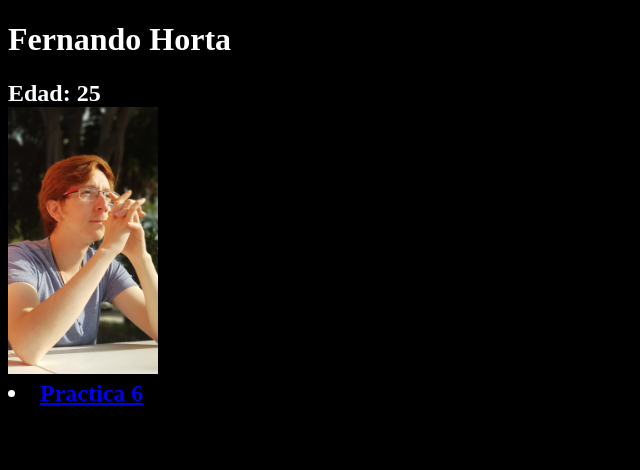
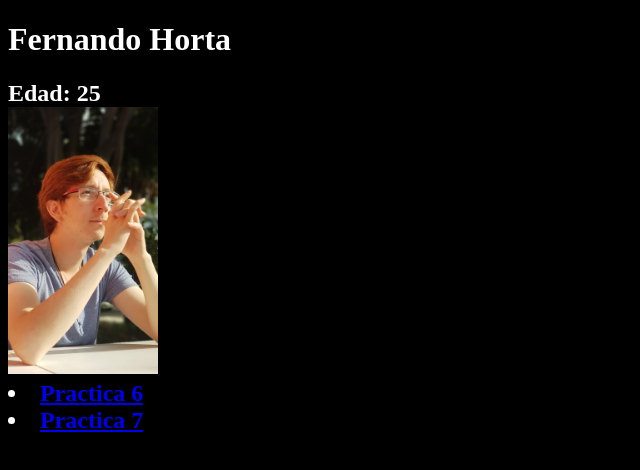
Before and after one commit to KurenaiOuji/5_Dev, a plain HTML site: page docs/index.html in a window 1280 px wide. Shown: the whole page, without its empty margins (0-640 px from the left). Drawn offline with Linux system fonts and the light colour scheme; files that its build step writes are made by us from their sources.

Commit message:
correcion
main index ya tiene practica 7

```diff
--- a/docs/index.html
+++ b/docs/index.html
@@ -18,6 +18,7 @@
         <div>
             <img src="./Img/Yo.jpeg" alt="Yo" width=150x/>
             <li><a href="./Practica_6/index.html">Practica 6</a></li>
+            <li><a href="./Practica_7/index.html">Practica 7</a></li>
         </div>
     </div>
     </h2>
```
